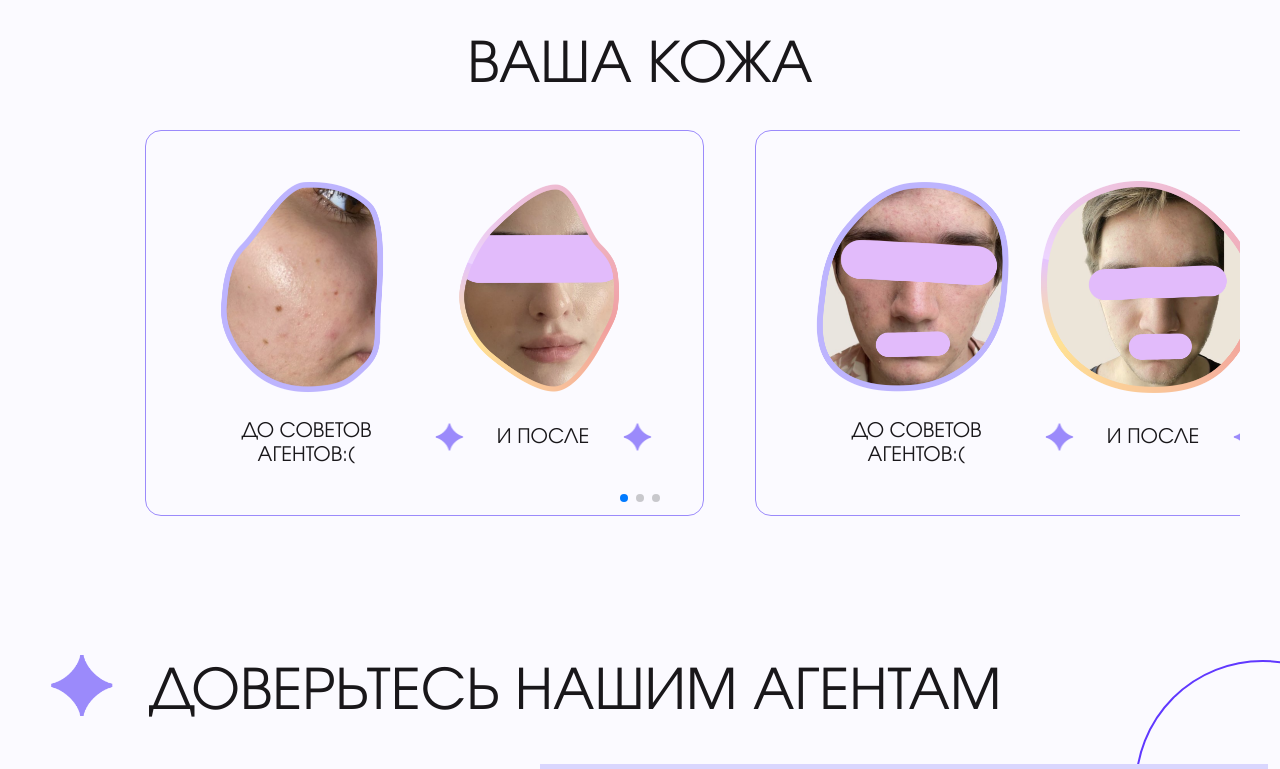
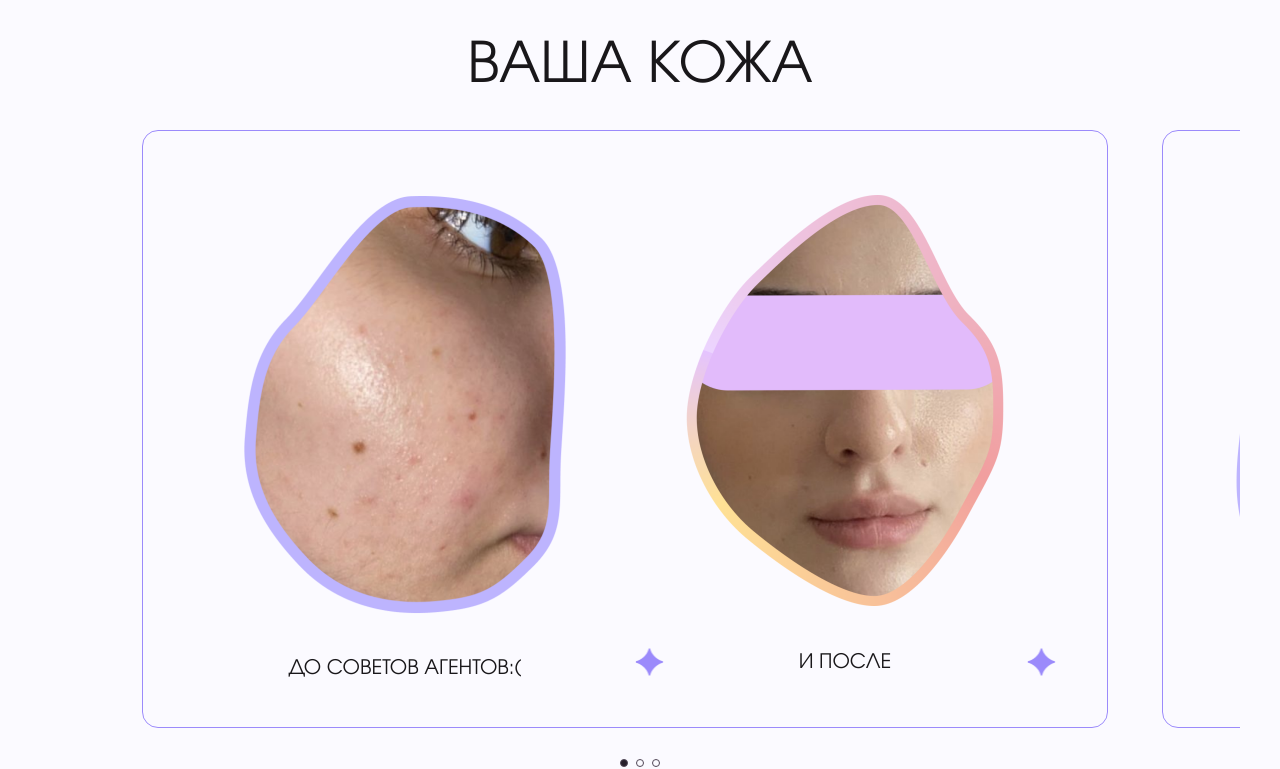
Before and after one commit to SedaMelkhi/skincare, a Next.js app: page /paidRecording in a window 1280 px wide. Shown: the part 2860-3629 px from the top of the page. Built offline with nearby package versions, Linux system fonts and the light colour scheme.

Commit message:
добавила изменения в разделе до и после

```diff
--- a/src/components/screens/paidRecording/beforeAndAfter/BeforeAndAfter.module.sass
+++ b/src/components/screens/paidRecording/beforeAndAfter/BeforeAndAfter.module.sass
@@ -23,29 +23,40 @@
     gap: 40px
 
 .container
+  border: 1px solid var(--purple-400)
+  border-radius: 16px
+  gap: 48px
+  width: 325px
+  height: 750px
+  justify-content: center
+  align-items: center
+
+
   display: flex
-  gap: 20px
+  flex-direction: column
+
   @media ( min-width: 768px )
+    flex-direction: row
     gap: 12px
     margin: 0 auto
+    width: 619px
+    height: 368px
   @media ( min-width: 1200px )
-    border: 1px solid var(--purple-400)
-    border-radius: 16px
+
     padding: 48px
-    margin-left: -200px
-
-
+    width: 1000px
+    height: 598px
+    margin-left: 102px
 
 
 .before, .after
 
-  background-color: var(--grey-25)
-  box-shadow: 0 4px 23px 0 rgba(155, 138, 251, 0.31)
   padding: 24px
-  border-radius: 22px
   display: flex
   flex-direction: column
   gap: 24px
+  width: 264px
+  height: 336px
   @media ( min-width: 768px )
     padding: 26px 28px
     width: 304px
@@ -57,14 +68,9 @@
     width: 428px
     height: 502px
   &__img1,&__img2,&__img3
-    width: 216px
-    height: 216px
-  @media ( min-width: 768px )
-    width: 248px
-    height: 255px
-  @media ( min-width: 1200px )
     width: 100%
     height: 100%
+
   &__text
     color: var(--grey-900)
     font-size: 20px
--- a/src/components/screens/paidRecording/beforeAndAfter/beforeAndAfter.tsx
+++ b/src/components/screens/paidRecording/beforeAndAfter/beforeAndAfter.tsx
@@ -8,27 +8,29 @@ import {Pagination} from 'swiper/modules';
 const BeforeAndAfter: FC = () => {
 
     return (
-        <div className="wrap">
+        <div className="wrap berofeAndAfter">
 
             <h2 className={style.title}>ваша кожа</h2>
 
             <Swiper
                 className={style.swiper}
+                // width={568}
                 spaceBetween={20}
-                centeredSlides={true}
+                centeredSlides={false}
+                slidesPerGroup={1}
                 pagination={{
                     clickable: true,
                 }}
                 modules={[Pagination]}
                 breakpoints={{
-                    // 0: {
-                    //     slidesPerView: 0,
-                    // },
+                    0: {
+                        slidesPerView: 1.1,
+                    },
                     768: {
                         slidesPerView: 1,
                     },
                     1200: {
-                        slidesPerView: 2,
+                        slidesPerView: 1,
                     }
 
                 }}
@@ -36,29 +38,46 @@ const BeforeAndAfter: FC = () => {
 
                 <SwiperSlide className={style.slide}>
                     <div className={style.container}>
-                        <div className={style.before}><div className={style.before__img1}></div>
-                            <div className={style.before__text}>до советов агентов:(</div>
+                        <div className={style.before}>
+                            <div className={style.before__img1}></div>
+                            <div className={style.before__text}>до советов агентов:(</div>
                         </div>
-                        <div className={style.after}><div className={style.after__img1}></div>
-                            <div className={style.after__textMain}> <img src="./paidRecording/star.png" className={style.after__star}/><div className={style.after__text}>и после</div><img src="./paidRecording/star.png"  className={style.after__star}/></div>
+                        <div className={style.after}>
+                            <div className={style.after__img1}></div>
+                            <div className={style.after__textMain}><img src="./paidRecording/star.png"
+                                                                        className={style.after__star}/>
+                                <div className={style.after__text}>и после</div>
+                                <img src="./paidRecording/star.png" className={style.after__star}/></div>
                         </div>
                     </div>
                 </SwiperSlide>
                 <SwiperSlide className={style.slide}>
                     <div className={style.container}>
-                        <div className={style.before}><div className={style.before__img2}></div>                            <div className={style.before__text}>до советов агентов:(</div>
+                        <div className={style.before}>
+                            <div className={style.before__img2}></div>
+                            <div className={style.before__text}>до советов агентов:(</div>
                         </div>
-                        <div className={style.after}><div className={style.after__img2}></div>
-                            <div className={style.after__textMain}> <img src="./paidRecording/star.png" className={style.after__star}/><div className={style.after__text}>и после</div><img src="./paidRecording/star.png"  className={style.after__star}/></div>
+                        <div className={style.after}>
+                            <div className={style.after__img2}></div>
+                            <div className={style.after__textMain}><img src="./paidRecording/star.png"
+                                                                        className={style.after__star}/>
+                                <div className={style.after__text}>и после</div>
+                                <img src="./paidRecording/star.png" className={style.after__star}/></div>
                         </div>
                     </div>
                 </SwiperSlide>
                 <SwiperSlide className={style.slide}>
                     <div className={style.container}>
-                        <div className={style.before}><div className={style.before__img3}></div>                            <div className={style.before__text}>до советов агентов:(</div>
+                        <div className={style.before}>
+                            <div className={style.before__img3}></div>
+                            <div className={style.before__text}>до советов агентов:(</div>
                         </div>
-                        <div className={style.after}><div className={style.after__img3}></div>
-                            <div className={style.after__textMain}> <img src="./paidRecording/star.png" className={style.after__star}/><div className={style.after__text}>и после</div><img src="./paidRecording/star.png"  className={style.after__star}/></div>
+                        <div className={style.after}>
+                            <div className={style.after__img3}></div>
+                            <div className={style.after__textMain}><img src="./paidRecording/star.png"
+                                                                        className={style.after__star}/>
+                                <div className={style.after__text}>и после</div>
+                                <img src="./paidRecording/star.png" className={style.after__star}/></div>
                         </div>
                     </div>
                 </SwiperSlide>
--- a/src/styles/globals.sass
+++ b/src/styles/globals.sass
@@ -236,3 +236,22 @@ input
     margin-top: 22px
   .swiper-slide
     flex-shrink: 1
+.berofeAndAfter
+  .swiper-pagination-bullet
+    width: 8px
+    height: 8px
+    border: 1px solid var(--grey-700)
+    background-color: transparent
+    opacity: 1
+    &-active
+      background-color: var(--grey-800)
+  .swiper-pagination
+    position: relative
+    margin-top: 32px
+  .swiper-slide
+    width: 325px!important
+    @media (min-width: 768px)
+      width: 619px!important
+    @media (min-width: 1200px)
+
+      width: 1000px!important
```
